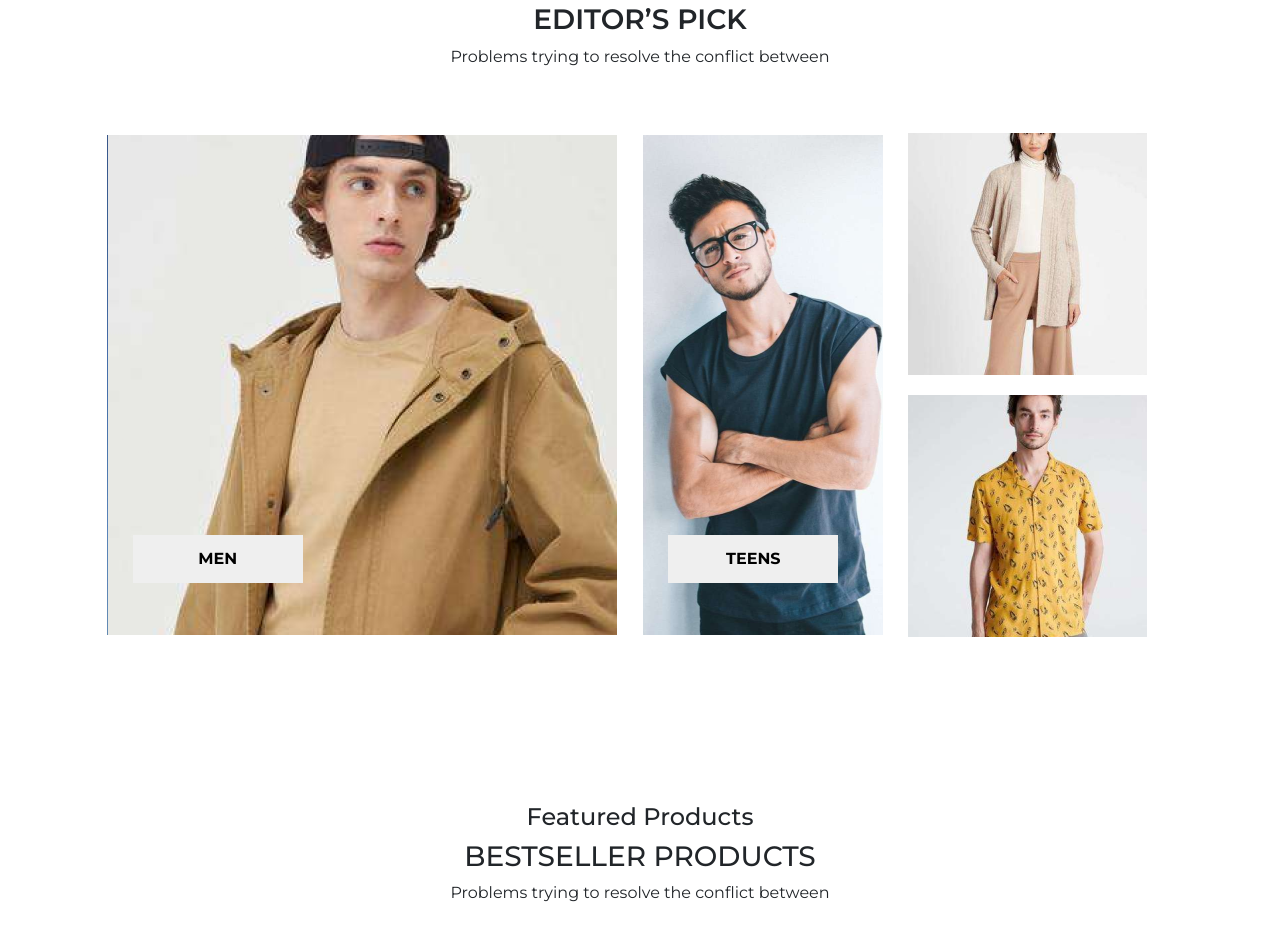
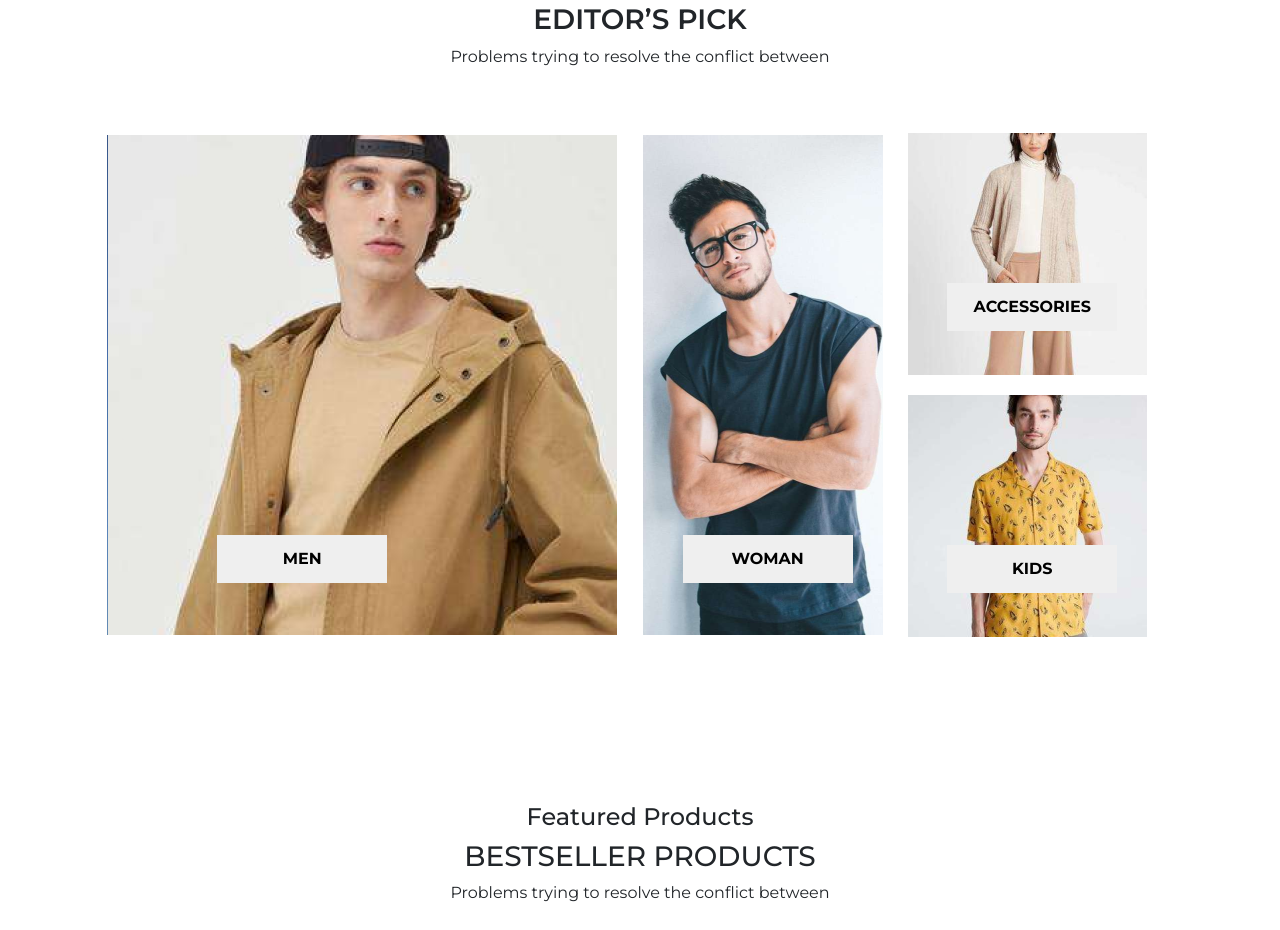
Before and after one commit to mtsteo/desafiocompass, a plain HTML site: page index.html in a window 1280 px wide. Shown: the part 989-1919 px from the top of the page. Drawn offline with nearby package versions, Linux system fonts and the light colour scheme.

Commit message:
FEAT: buttons on images editor's section ok

```diff
--- a/css/style.css
+++ b/css/style.css
@@ -284,23 +284,49 @@ html {
   gap: 20px;
 }
 
-.buttonGrid {
+.buttonGrid1 {
   position: absolute;
   z-index: 1;
-  margin-top: 400px;
-  margin-left: 2%;
   width: 170px;
   height: 48px;
   font-size: 16px;
   font-weight: 700;
   border: 0px;
+  margin-left: -400px;
+  margin-top: 400px;
 }
 
+.buttonGrid2 {
+  position: absolute;
+  z-index: 1;
+  width: 170px;
+  height: 48px;
+  font-size: 16px;
+  font-weight: 700;
+  border: 0px;
+  margin-left: -200px ;
+  margin-top: 400px;
+}
+
+.buttonGrid3 {
+  position: absolute;
+  z-index: 1;
+  width: 170px;
+  height: 48px;
+  font-size: 16px;
+  font-weight: 700;
+  border: 0px;
+  margin-left: -200px ;
+  margin-top: 150px;
+}
+.image3 {
+  position: relative;
+}
 .photos:hover {
   opacity: 0.5;
 }
 
-.buttonGrid:hover {
+.buttonGrid1, .buttonGrid2, .buttonGrid3:hover {
   cursor: pointer;
 }
 
@@ -931,7 +957,7 @@ html {
     padding-top: 80rem;
   }
 
-  .bestsellersTitle{
+  .bestsellersTitle {
     width: 90vw;
   }
 
@@ -942,7 +968,7 @@ html {
     grid-template-columns: repeat(1, auto);
   }
 
-  .card{
+  .card {
     margin-top: 5%;
   }
 
--- a/index.html
+++ b/index.html
@@ -100,13 +100,14 @@
                 <a href=""><img src="./img/mobile/icons/lupa.png" alt="" /></a>
               </li>
               <li>
-                <a href=""><img src="./img/mobile/icons/carrinho.png" alt="" /></a>
+                <a href=""
+                  ><img src="./img/mobile/icons/carrinho.png" alt=""
+                /></a>
               </li>
               <li>
                 <a href=""><img src="./img/mobile/icons/menu.png" alt="" /></a>
               </li>
             </div>
-
           </ul>
         </div>
       </nav>
@@ -203,20 +204,23 @@
         <p>Problems trying to resolve the conflict between</p>
       </div>
       <div class="editorColumns">
-        <div class="col1">
-          <button class="buttonGrid">MEN</button>
+        <div class="imageGrid">
           <img class="photos" src="./img/editor/photo1.png" alt="" />
+          <button class="buttonGrid1">MEN</button>
         </div>
         <div class="col2">
-          <button class="buttonGrid">TEENS</button>
           <img class="photos" src="./img/editor/photo2.png" alt="" />
+          <button class="buttonGrid2">WOMAN</button>
         </div>
         <div class="col3">
           <div class="image3">
             <img class="photos" src="./img/editor/photo3.png" alt="" />
+            <button class="buttonGrid3">ACCESSORIES</button>
           </div>
           <div class="image4">
             <img class="photos" src="./img/editor/photo4.png" alt="" />
+            <button class="buttonGrid3">KIDS</button>
+
           </div>
         </div>
       </div>
```
